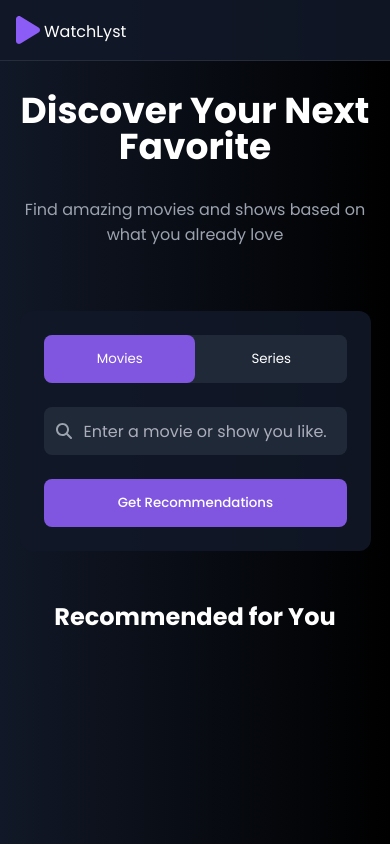
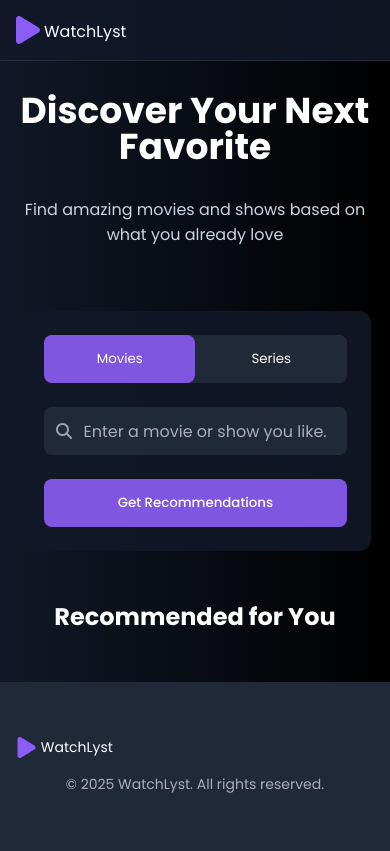
Before and after one commit to maxjvjohansson/watchlyst-app, a React (Vite) app: page / in a window 390 px wide. Built offline with nearby package versions, Linux system fonts and the light colour scheme.

Commit message:
added a footer to mobile version

```diff
--- a/src/App.tsx
+++ b/src/App.tsx
@@ -1,5 +1,6 @@
 import Navbar from "./components/Navbar/Navbar";
 import HomePage from "./pages/Home";
+import { Footer } from "./components/Footer/Footer";
 
 export default function App() {
   return (
@@ -8,6 +9,7 @@ export default function App() {
       <main>
         <HomePage />
       </main>
+      <Footer />
     </>
   );
 }
--- a/src/components/Footer/Footer.tsx
+++ b/src/components/Footer/Footer.tsx
@@ -0,0 +1,16 @@
+import Image from "@/elements/Image";
+import WathLystLogo from "@/assets/icons/watchlyst_logo.svg";
+
+export const Footer = () => {
+  return (
+    <footer>
+      <div className="footer-logo-container">
+        <Image className="footer-logo" src={WathLystLogo} />
+        <span>WatchLyst</span>
+      </div>
+      <small className="copyright">
+        © 2025 WatchLyst. All rights reserved.
+      </small>
+    </footer>
+  );
+};
--- a/src/components/Hero/SearchPanel.tsx
+++ b/src/components/Hero/SearchPanel.tsx
@@ -4,7 +4,7 @@ import InputField from "@/elements/InputField";
 
 export default function SearchPanel() {
   const [inputValue, setInputValue] = useState("");
-  const [toggleIsActive, setToggleIsActive] = useState("left");
+  const [isToggled, setIsToggled] = useState("left");
 
   const handleChange = (event: ChangeEvent<HTMLInputElement>) => {
     setInputValue(event.target.value);
@@ -15,15 +15,15 @@ export default function SearchPanel() {
       <div className="toggle">
         <Button
           type="button"
-          onClick={() => setToggleIsActive("left")}
-          className={toggleIsActive === "left" ? "active" : ""}
+          onClick={() => setIsToggled("left")}
+          className={isToggled === "left" ? "active" : ""}
         >
           Movies
         </Button>
         <Button
           type="button"
-          onClick={() => setToggleIsActive("right")}
-          className={toggleIsActive === "right" ? "active" : ""}
+          onClick={() => setIsToggled("right")}
+          className={isToggled === "right" ? "active" : ""}
         >
           Series
         </Button>
--- a/src/global.css
+++ b/src/global.css
@@ -41,7 +41,7 @@ h1 {
 header p {
     text-align: center;
     font-weight: 400;
-    color: rgba(156, 163, 175, 1);
+    color: var(--color-muted);
 }
 
 section {
@@ -50,6 +50,7 @@ section {
     justify-content: center;
     flex-direction: column;
     gap: 2rem;
+    width: 100%;
 }
 
 form {
@@ -108,7 +109,7 @@ form input {
 }
 
 form input::placeholder {
-    color: rgba(173, 174, 188, 1);
+    color: var(--color-extra-muted);
 }
 
 form button {
@@ -117,8 +118,43 @@ form button {
     height: 3rem;
     border: none;
     background-color: var(--color-primary);
-    color: white;
+    color: var(--color-text);
     padding: 0.75rem 3.8rem 0.8rem 3.85rem;
     font-family: "Poppins", sans-serif;
     font-weight: 500;
 }
+
+footer {
+    padding: 2rem 1rem;
+    display: flex;
+    flex-direction: column;
+    justify-content: center;
+    gap: 1rem;
+    background-color: var(--color-card-bg);
+    height: 20vh;
+    font-size: 0.875rem;
+}
+
+.footer-logo-container {
+    display: flex;
+    justify-content: start;
+    align-items: center;
+    gap: 0.25rem;
+}
+
+.footer-logo-container img {
+    height: 1.3rem;
+    width: 1.3rem;
+}
+
+.footer-logo-container span {
+    font-size: 0.875rem;
+    align-self: flex-end;
+}
+
+.copyright {
+    justify-self: end;
+    align-self: center;
+    font-size: 0.875rem;
+    color: var(--color-extra-muted);
+}
```
